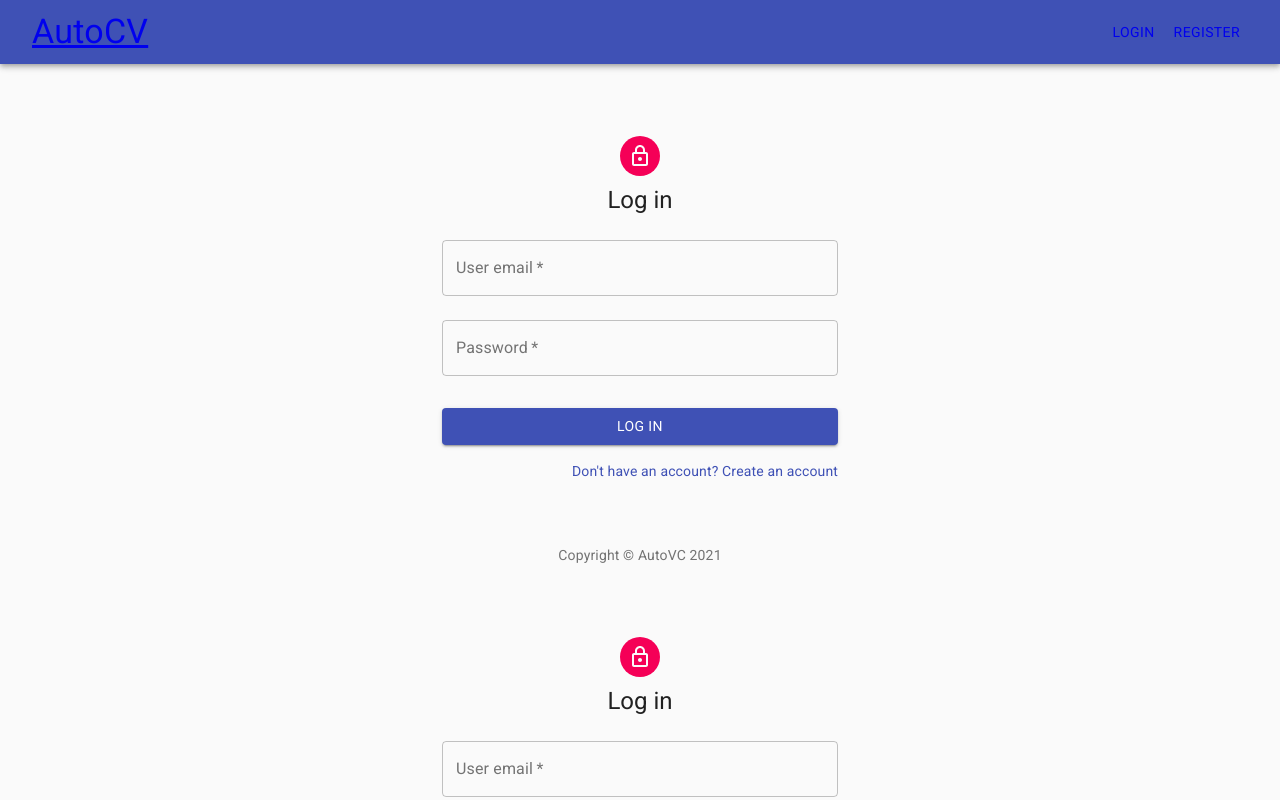
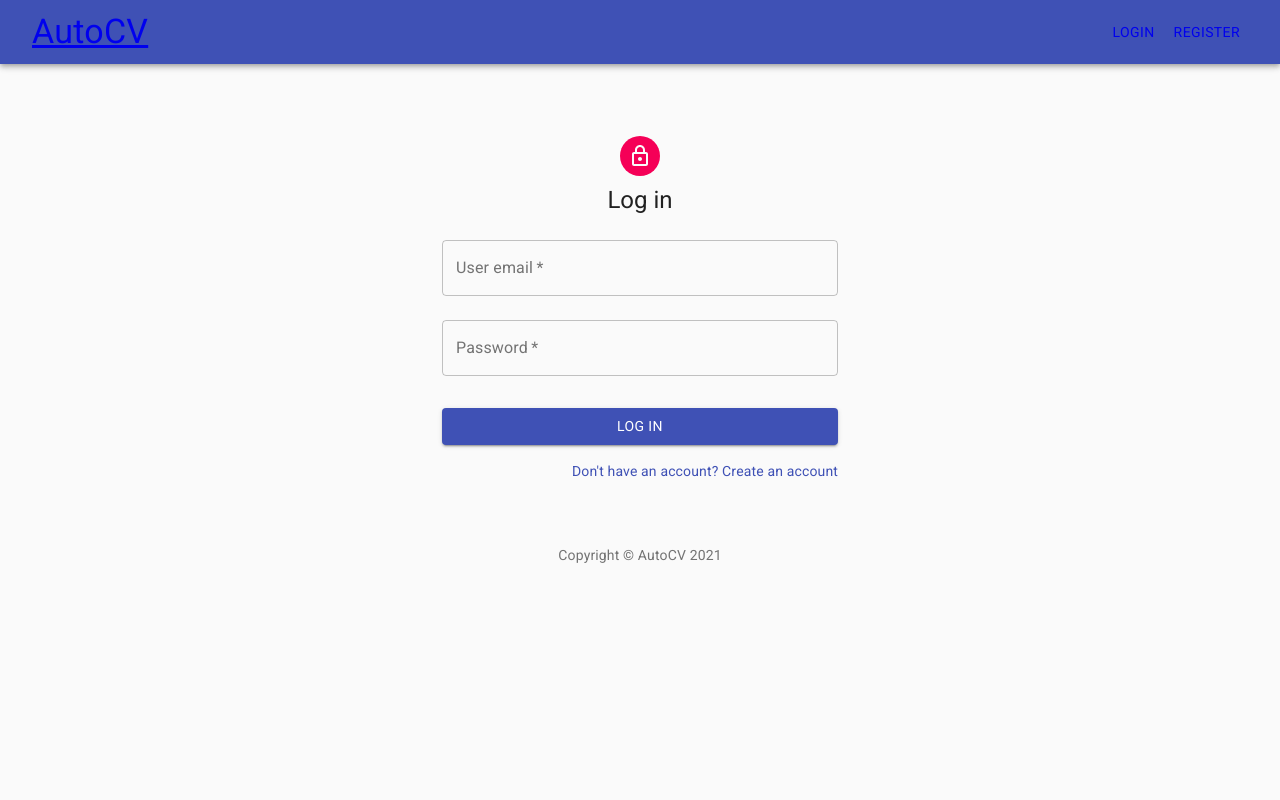
Before and after one commit to youssefmzouri/autocv-client, a React (Create React App) app: page /auth in a window 1280 px wide. Shown: the top 800 px of the page. Built offline with nearby package versions, Linux system fonts and the light colour scheme.

Commit message:
controll the privated paths with custom component

```diff
--- a/src/App.js
+++ b/src/App.js
@@ -1,28 +1,30 @@
 import 'fontsource-roboto';
 import './App.css';
 import React from 'react';
-import {Route} from 'wouter';
+import {Route, Switch} from 'wouter';
 import RouteProtected from './components/RouteProtected';
 import Home from './pages/Home';
 import Auth from './pages/Auth';
 import Header from './components/Header';
 import {SessionContextProvider} from './context/SessionContext';
 import Welcome from './pages/Welcome';
+import MyProfile from './pages/MyProfile';
 
 
 export default function App() {
-  // const user = JSON.parse(window.localStorage.getItem('loggedAutoCvAppUser')) || null;
-
   return (
     <div className="App">
       <SessionContextProvider>
         <Header/>
-        <Route path="/" component={Welcome} />
-        <Route path="/auth" component={Auth} />
-        <Route path="/login" component={Auth} />
-        <Route path="/register" component={Auth} />
-        <RouteProtected path="/home" component={Home} />
-        <Route>404 - Not found!</Route>
+        <Switch>
+          <Route path="/" component={Welcome} />
+          <Route path="/auth" component={Auth} />
+          <Route path="/login" component={Auth} />
+          <Route path="/register" component={Auth} />
+          <RouteProtected path="/profile" component={MyProfile} />
+          <RouteProtected path="/home" component={Home} />
+          <Route><h1>404 - Not found!</h1></Route>
+        </Switch>
       </SessionContextProvider>
     </div>
   );
--- a/src/components/Header.js
+++ b/src/components/Header.js
@@ -11,7 +11,7 @@ import Box from '@material-ui/core/Box';
 
 const Header = () => {
     const {session, setSession} = useContext(SessionContext);
-    const [location, setLocation] = useLocation();
+    const setLocation = useLocation()[1];
     const linkToHome = session === null ? '/' : '/home';
 
     const doLogout = () => {
@@ -42,7 +42,6 @@ const Header = () => {
                                 <Button onClick={doLogout} color="inherit">Logout</Button>
                             </Box>
                     }
-
                 </Toolbar>
             </AppBar>
         </div>
--- a/src/components/LoginForm.js
+++ b/src/components/LoginForm.js
@@ -18,7 +18,7 @@ import Container from '@material-ui/core/Container';
 function Copyright() {
     return (
       <Typography variant="body2" color="textSecondary" align="center">
-        {'Copyright © '} AutoVC{' '} {new Date().getFullYear()}
+        {'Copyright © '} AutoCV{' '} {new Date().getFullYear()}
       </Typography>
     );
 }
--- a/src/components/RegisterForm.js
+++ b/src/components/RegisterForm.js
@@ -18,7 +18,7 @@ import Container from '@material-ui/core/Container';
 function Copyright() {
     return (
       <Typography variant="body2" color="textSecondary" align="center">
-        {'Copyright © '} AutoVC{' '} {new Date().getFullYear()}
+        {'Copyright © '} AutoCV{' '} {new Date().getFullYear()}
       </Typography>
     );
 }
--- a/src/components/RouteProtected.js
+++ b/src/components/RouteProtected.js
@@ -1,20 +1,13 @@
 import React, {useContext} from 'react';
-import {Route} from 'wouter';
+import {Route, Redirect} from 'wouter';
 import SessionContext from '../context/SessionContext';
-import Auth from '../pages/Auth';
 
-const RouteProtected = ({path, component}) => {
+const RouteProtected = props => {
     const {session} = useContext(SessionContext);
-    return (
-        <>
-            {
-                session ?
-                    <Route path={path} component={component} />
-                :
-                    <Route path={"/auth"} component={Auth} />
-            }
-        </>
-    )
-}
+    if( session === null ) {
+        return <Redirect to="/login"/>;
+    }
+    return <Route {...props} />;
+};
 
 export default RouteProtected;
--- a/src/context/SessionContext.js
+++ b/src/context/SessionContext.js
@@ -1,15 +1,11 @@
 import React, {useState} from 'react';
-import {useLocation} from 'wouter';
 
 const Context = React.createContext({});
 
 export function SessionContextProvider ({children}) {
     const user = JSON.parse(window.localStorage.getItem('loggedAutoCvAppUser')) || null;
     const [session, setSession] = useState(user);
-    const [location, setLocation] = useLocation();
-
     return <Context.Provider value={{session, setSession}}>
-        {/* {session ? children : setLocation('/auth')} */}
         {children}
     </Context.Provider>
 }
--- a/src/pages/Auth/index.js
+++ b/src/pages/Auth/index.js
@@ -1,5 +1,5 @@
 import React, {useContext} from 'react';
-import {useLocation} from 'wouter';
+import {useLocation, Redirect} from 'wouter';
 import loginService from '../../services/login';
 import LoginForm from '../../components/LoginForm';
 import RegisterForm from '../../components/RegisterForm';
@@ -9,15 +9,12 @@ import './Auth.css';
 
 export default function Auth() {
     const {session, setSession} = useContext(SessionContext);
-    const [location, setLocation] = useLocation();
-
-    // const goHome = () => {
-    //     setLocation('/home');
-    // }
+    const location = useLocation()[0];
 
     return (
+        <>
+            {!session ?
                 <div className='authContainer'>
-            <>
                     {
                         location === '/register'
                     ?
@@ -29,7 +26,10 @@ export default function Auth() {
                             doLogin={loginService.login}
                             handleUserSession={setSession}/>
                     }
+                </div>
+            :
+                <Redirect to="/home" />
+            }
         </>
-        </div>
     )
 }
--- a/src/pages/Home/index.js
+++ b/src/pages/Home/index.js
@@ -1,5 +1,4 @@
 import React, { useContext } from 'react';
-// import {useLocation} from 'wouter';
 import SessionContext from './../../context/SessionContext';
 import './Home.css';
 
--- /dev/null
+++ b/src/pages/MyProfile/index.js
@@ -0,0 +1,15 @@
+import React, {useContext} from 'react';
+import SessionContext from '../../context/SessionContext';
+
+const MyProfile = () => {
+    const {session} = useContext(SessionContext);
+    return (
+        <>
+            <h1>This is the user profile page</h1>
+            <h2>You are logged in as {session.name + ' ' + session.lastName}</h2>
+
+        </>
+    );
+}
+
+export default MyProfile;
--- a/src/services/login.js
+++ b/src/services/login.js
@@ -32,4 +32,9 @@ const register = async (credentials) => {
     }
 }
 
-export default {login, register};
+const toExport = {
+    login,
+    register
+};
+
+export default toExport;
```
Also changed, not shown: src/pages/MyProfile/MyProfile.css (added). Lines whose indentation alone changed are shown as unchanged.
